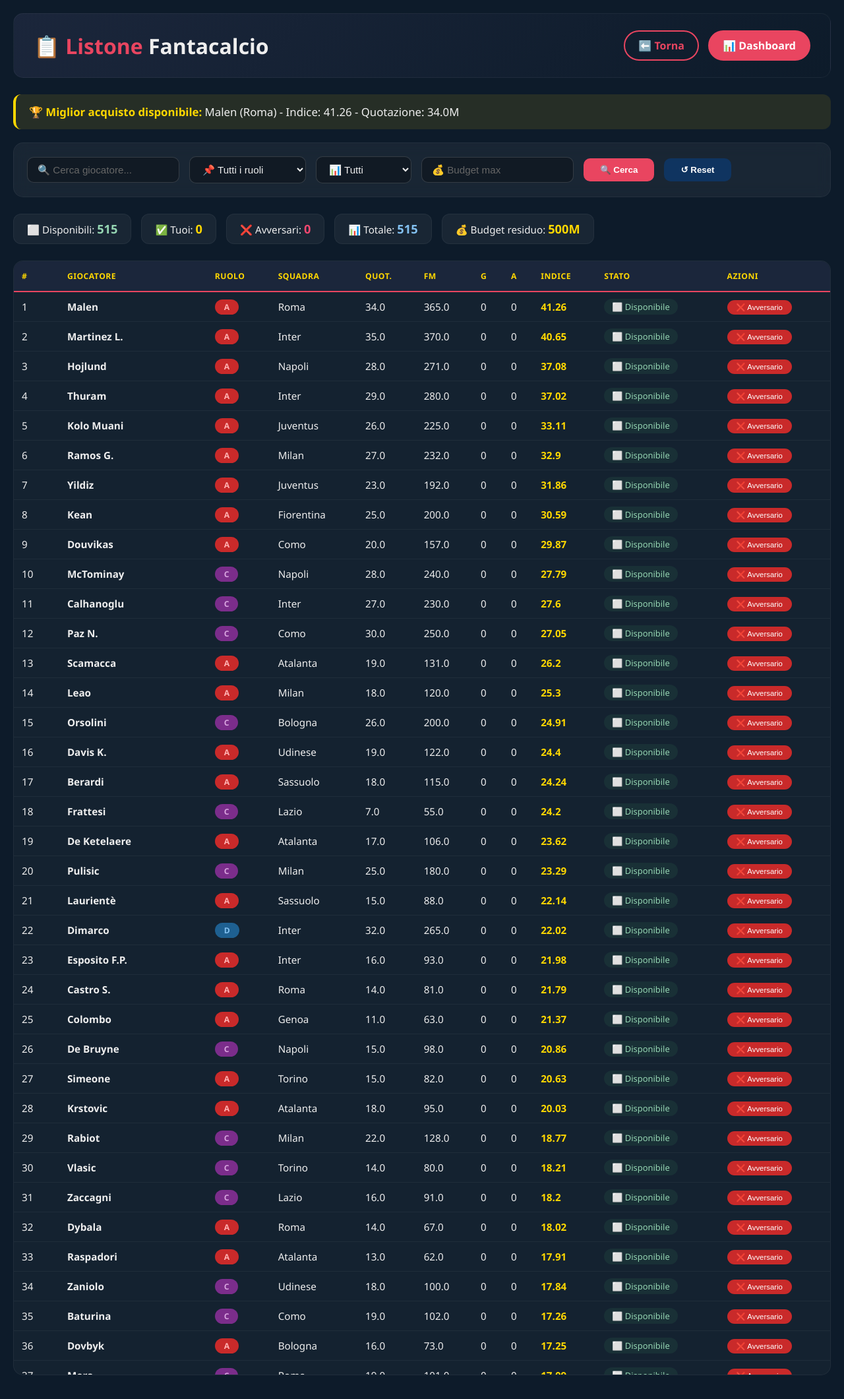
After one commit to filippo-zullo98/Fantabuilder, a Flask app: page /listone in a window 1280 px wide. The commit adds this page. Shown: the top 2121 px of the page at 66% size. Run offline with Flask 3, Linux system fonts and the light colour scheme.

Commit message:
Inclusa la sezione per l'asta in tempo reale

```diff
--- a/app.py
+++ b/app.py
@@ -142,6 +142,62 @@ def avanza_fase():
         gestione_asta.avanza_fase()
     return redirect('/dashboard')
 
+@app.route('/listone')
+def listone():
+    # Prepara tutti i giocatori con il loro stato
+    giocatori = []
+    for g in consigli_engine.giocatori:
+        stato = consigli_engine.get_stato_giocatore(g.nome)
+        giocatori.append({
+            'nome': g.nome,
+            'ruolo': g.ruolo,
+            'squadra': g.squadra,
+            'quotazione': g.quotazione,
+            'fantamedia': g.fantamedia,
+            'gol': g.gol,
+            'assist': g.assist,
+            'indice': g.calcola_indice(),
+            'stato': stato
+        })
+
+    # Ordina per indice decrescente
+    giocatori.sort(key=lambda x: x['indice'], reverse=True)
+
+    # Trova il miglior giocatore disponibile
+    suggerimento_top = None
+    for g in giocatori:
+        if g['stato'] == 'disponibile':
+            suggerimento_top = g
+            break
+
+    # Statistiche
+    stats = {
+        'totale': len(giocatori),
+        'disponibili': len([g for g in giocatori if g['stato'] == 'disponibile']),
+        'tuoi': len([g for g in giocatori if g['stato'] == 'tuo']),
+        'avversari': len([g for g in giocatori if g['stato'] == 'avversario']),
+        'budget_residuo': consigli_engine.budget_rimasto
+    }
+
+    return render_template('listone.html',
+                         giocatori=giocatori,
+                         stats=stats,
+                         suggerimento_top=suggerimento_top)
+
+@app.route('/segna_avversario', methods=['POST'])
+def segna_avversario():
+    nome = request.form.get('nome')
+    if nome:
+        consigli_engine.segna_avversario(nome)
+    return redirect('/listone')
+
+@app.route('/rimuovi_avversario', methods=['POST'])
+def rimuovi_avversario():
+    nome = request.form.get('nome')
+    if nome:
+        consigli_engine.rimuovi_avversario(nome)
+    return redirect('/listone')
+
 @app.route('/reset_asta')
 def reset_asta():
     global gestione_asta
--- a/main.py
+++ b/main.py
@@ -59,6 +59,7 @@ class ConsigliAsta:
         self.acquistati: List[str] = []
         self.budget_rimasto: float = 500
         self.gestione_asta = None
+        self.giocatori_avversari: List[Giocatore] = []  # Lista dei giocatori acquistati dagli avversari
 
     def carica_da_csv(self, file_path: str) -> None:
         try:
@@ -92,14 +93,24 @@ class ConsigliAsta:
         return [g for g in giocatori if g.nome not in self.acquistati]
 
     def suggerisci(self, ruolo: Optional[str] = None, budget: Optional[float] = None,
-                   escludi: List[str] = [], top_n: int = 10) -> List[Dict]:
+                escludi: List[str] = [], top_n: int = 10) -> List[Dict]:
+        # 1. Filtra per ruolo
         candidati = self.filtra_ruolo(ruolo)
-        if escludi:
-            candidati = [g for g in candidati if g.nome not in escludi]
-        candidati = self.escludi_acquistati(candidati)
-        if budget:
+
+        # 2. Crea la lista completa di giocatori da escludere (tuoi + avversari + escludi passati)
+        escludi_completa = set(self.acquistati + self.giocatori_avversari + escludi)
+
+        # 3. Escludi tutti i giocatori nella lista
+        candidati = [g for g in candidati if g.nome not in escludi_completa]
+
+        # 4. Filtra per budget
+        if budget is not None:
             candidati = [g for g in candidati if g.quotazione <= budget]
+
+        # 5. Ordina per indice decrescente
         candidati.sort(key=lambda x: x.calcola_indice(), reverse=True)
+
+        # 6. Restituisci i top N
         return [g.to_dict() for g in candidati[:top_n]]
 
     def suggerisci_per_ruolo(self, budget: float) -> Dict[str, List[Dict]]:
@@ -148,6 +159,26 @@ class ConsigliAsta:
         self.gestione_asta = GestioneAsta(self.budget_rimasto)
         self.gestione_asta.tool = self
         return self.gestione_asta
+
+    def segna_avversario(self, nome_giocatore: str) -> None:
+        """Segna un giocatore come preso dagli avversari"""
+        if nome_giocatore not in self.giocatori_avversari:
+            self.giocatori_avversari.append(nome_giocatore)
+            print(f"🔴 Segnato avversario: {nome_giocatore}")
+
+    def rimuovi_avversario(self, nome_giocatore: str) -> None:
+        """Rimuove un giocatore dalla lista degli avversari (in caso di errore)"""
+        if nome_giocatore in self.giocatori_avversari:
+            self.giocatori_avversari.remove(nome_giocatore)
+
+    def get_stato_giocatore(self, nome: str) -> str:
+        """Restituisce lo stato di un giocatore: 'tuo', 'avversario', 'disponibile'"""
+        if nome in self.acquistati:
+            return 'tuo'
+        elif nome in self.giocatori_avversari:
+            return 'avversario'
+        else:
+            return 'disponibile'
 
 class GestioneAsta:
     def __init__(self, budget_totale=500):
--- a/templates/index.html
+++ b/templates/index.html
@@ -37,6 +37,7 @@
             <a href="/consigli" class="btn">🔍 Cerca consigli</a>
             <a href="/strategia?budget=500" class="btn btn-secondary">📋 Strategia</a>
             <a href="/dashboard" class="btn" style="background: #ffd700; color: #1a1a2e;">📊 Dashboard Asta</a>
+            <a href="/listone" class="btn" style="background: #0f3460;">📋 Listone</a>
         </div>
     </div>
 </body>
--- /dev/null
+++ b/templates/listone.html
@@ -0,0 +1,385 @@
+<!DOCTYPE html>
+<html lang="it">
+<head>
+    <meta charset="UTF-8">
+    <meta name="viewport" content="width=device-width, initial-scale=1.0">
+    <title>📋 Listone Fantacalcio</title>
+    <style>
+        * { margin: 0; padding: 0; box-sizing: border-box; }
+        body {
+            font-family: 'Segoe UI', sans-serif;
+            background: #0d1b2a;
+            color: #eee;
+            padding: 20px;
+            min-height: 100vh;
+        }
+        .container { max-width: 1400px; margin: 0 auto; }
+
+        /* Header uguale alla dashboard */
+        header {
+            background: linear-gradient(135deg, #1b263b, #0d1b2a);
+            padding: 25px 30px;
+            border-radius: 15px;
+            margin-bottom: 25px;
+            display: flex;
+            justify-content: space-between;
+            align-items: center;
+            flex-wrap: wrap;
+            border: 1px solid rgba(255,255,255,0.05);
+        }
+        header h1 { font-size: 2em; }
+        header h1 span { color: #e94560; }
+        .back {
+            color: #e94560;
+            text-decoration: none;
+            font-weight: bold;
+            padding: 10px 20px;
+            border: 2px solid #e94560;
+            border-radius: 25px;
+            transition: all 0.3s;
+            display: inline-block;
+            margin-left: 10px;
+        }
+        .back:hover { background: #e94560; color: #fff; }
+
+        /* Badge ruoli */
+        .ruolo-badge {
+            display: inline-block;
+            padding: 3px 14px;
+            border-radius: 20px;
+            font-weight: bold;
+            font-size: 0.8em;
+        }
+        .ruolo-P { background: #2d6a4f; color: #95d5b2; }
+        .ruolo-D { background: #1e6091; color: #82c0f0; }
+        .ruolo-C { background: #7b2d8b; color: #d9a5e0; }
+        .ruolo-A { background: #c92a2a; color: #ffb3b3; }
+
+        /* Suggerimento top */
+        .suggerimento-top {
+            background: rgba(255, 215, 0, 0.1);
+            border-left: 4px solid #ffd700;
+            padding: 15px 20px;
+            border-radius: 12px;
+            margin-bottom: 20px;
+            font-size: 1.05em;
+        }
+        .suggerimento-top strong { color: #ffd700; }
+
+        /* Filtri - stile dashboard */
+        .filtri-rapidi {
+            background: rgba(255,255,255,0.05);
+            backdrop-filter: blur(10px);
+            padding: 20px;
+            border-radius: 15px;
+            margin-bottom: 25px;
+            border: 1px solid rgba(255,255,255,0.05);
+            display: flex;
+            flex-wrap: wrap;
+            gap: 15px;
+            align-items: center;
+        }
+        .filtri-rapidi input,
+        .filtri-rapidi select {
+            padding: 10px 15px;
+            border-radius: 10px;
+            border: 1px solid rgba(255,255,255,0.15);
+            background: rgba(0,0,0,0.3);
+            color: #eee;
+            font-size: 0.95em;
+            min-width: 140px;
+        }
+        .filtri-rapidi input::placeholder { color: #666; }
+        .filtri-rapidi select option { background: #1a1a2e; }
+        .filtri-rapidi button {
+            padding: 10px 25px;
+            background: #e94560;
+            border: none;
+            border-radius: 10px;
+            color: white;
+            font-weight: bold;
+            cursor: pointer;
+            transition: all 0.3s;
+        }
+        .filtri-rapidi button:hover { background: #c73652; transform: scale(1.02); }
+        .filtri-rapidi .btn-reset {
+            background: #0f3460;
+        }
+        .filtri-rapidi .btn-reset:hover { background: #1a4a7a; }
+
+        /* Statistiche - stile dashboard */
+        .stats-listone {
+            display: flex;
+            flex-wrap: wrap;
+            gap: 15px;
+            margin-bottom: 25px;
+        }
+        .stats-listone .stat-item {
+            background: rgba(255,255,255,0.05);
+            padding: 10px 20px;
+            border-radius: 12px;
+            font-size: 0.95em;
+            border: 1px solid rgba(255,255,255,0.05);
+        }
+        .stats-listone .stat-item .num { font-weight: bold; font-size: 1.2em; }
+        .stats-listone .disponibili .num { color: #95d5b2; }
+        .stats-listone .tuoi .num { color: #ffd700; }
+        .stats-listone .avversari .num { color: #ef476f; }
+        .stats-listone .totale .num { color: #82c0f0; }
+        .stats-listone .budget .num { color: #ffd700; }
+
+        /* Tabella scrollabile - stile dashboard */
+        .tabella-scroll {
+            max-height: 65vh;
+            overflow-y: auto;
+            background: rgba(255,255,255,0.03);
+            border-radius: 15px;
+            border: 1px solid rgba(255,255,255,0.05);
+        }
+        .tabella-scroll::-webkit-scrollbar {
+            width: 8px;
+        }
+        .tabella-scroll::-webkit-scrollbar-track {
+            background: rgba(255,255,255,0.05);
+            border-radius: 10px;
+        }
+        .tabella-scroll::-webkit-scrollbar-thumb {
+            background: #e94560;
+            border-radius: 10px;
+        }
+        .tabella-scroll table {
+            width: 100%;
+            border-collapse: collapse;
+            font-size: 0.95em;
+        }
+        .tabella-scroll th {
+            position: sticky;
+            top: 0;
+            background: #1b263b;
+            padding: 14px 12px;
+            text-align: left;
+            font-weight: bold;
+            color: #ffd700;
+            text-transform: uppercase;
+            font-size: 0.8em;
+            letter-spacing: 0.5px;
+            border-bottom: 2px solid #e94560;
+            z-index: 10;
+        }
+        .tabella-scroll td {
+            padding: 10px 12px;
+            border-bottom: 1px solid rgba(255,255,255,0.05);
+        }
+        .tabella-scroll tr:hover {
+            background: rgba(255,255,255,0.04);
+        }
+        .tabella-scroll .indice {
+            color: #ffd700;
+            font-weight: bold;
+        }
+
+        /* Stati giocatori */
+        .stato-tuo { color: #ffd700; font-weight: bold; }
+        .stato-avversario { color: #ef476f; font-weight: bold; }
+        .stato-disponibile { color: #95d5b2; }
+
+        /* Righe colorate in base allo stato */
+        .tr-tuo { background: rgba(255, 215, 0, 0.05); }
+        .tr-avversario { background: rgba(239, 71, 111, 0.05); opacity: 0.7; }
+        .tr-tuo td:first-child { border-left: 3px solid #ffd700; }
+        .tr-avversario td:first-child { border-left: 3px solid #ef476f; }
+
+        /* Pulsanti azioni */
+        .btn-avversario {
+            background: #c92a2a;
+            border: none;
+            color: white;
+            padding: 4px 14px;
+            border-radius: 15px;
+            cursor: pointer;
+            font-size: 0.75em;
+            transition: all 0.3s;
+        }
+        .btn-avversario:hover { background: #a01e1e; transform: scale(1.05); }
+        .btn-ripristina {
+            background: #0f3460;
+            border: none;
+            color: white;
+            padding: 4px 14px;
+            border-radius: 15px;
+            cursor: pointer;
+            font-size: 0.75em;
+            transition: all 0.3s;
+        }
+        .btn-ripristina:hover { background: #1a4a7a; transform: scale(1.05); }
+        .stato-label {
+            font-size: 0.85em;
+            padding: 3px 12px;
+            border-radius: 15px;
+            display: inline-block;
+        }
+        .stato-label.tuo { background: rgba(255,215,0,0.2); color: #ffd700; }
+        .stato-label.avversario { background: rgba(239,71,111,0.2); color: #ef476f; }
+        .stato-label.disponibile { background: rgba(45,106,79,0.2); color: #95d5b2; }
+
+        @media (max-width: 768px) {
+            .filtri-rapidi { flex-direction: column; align-items: stretch; }
+            .filtri-rapidi input, .filtri-rapidi select { min-width: 100%; }
+            .tabella-scroll { font-size: 0.8em; }
+            .tabella-scroll th, .tabella-scroll td { padding: 6px 8px; }
+            header { flex-direction: column; gap: 10px; text-align: center; }
+        }
+    </style>
+</head>
+<body>
+    <div class="container">
+        <header>
+            <h1>📋 <span>Listone</span> Fantacalcio</h1>
+            <div>
+                <a href="/" class="back">⬅️ Torna</a>
+                <a href="/dashboard" class="back" style="background:#e94560;color:#fff;border-color:#e94560;">📊 Dashboard</a>
+            </div>
+        </header>
+
+        <!-- Suggerimento top -->
+        {% if suggerimento_top %}
+        <div class="suggerimento-top">
+            🏆 <strong>Miglior acquisto disponibile:</strong>
+            {{ suggerimento_top.nome }} ({{ suggerimento_top.squadra }}) -
+            Indice: {{ suggerimento_top.indice }} -
+            Quotazione: {{ suggerimento_top.quotazione }}M
+        </div>
+        {% endif %}
+
+        <!-- Filtri -->
+        <div class="filtri-rapidi">
+            <input type="text" id="filtroNome" placeholder="🔍 Cerca giocatore..." onkeyup="filtraTabella()">
+            <select id="filtroRuolo" onchange="filtraTabella()">
+                <option value="tutti">📌 Tutti i ruoli</option>
+                <option value="P">🧤 Portieri</option>
+                <option value="D">🛡️ Difensori</option>
+                <option value="C">🎯 Centrocampisti</option>
+                <option value="A">⚡ Attaccanti</option>
+            </select>
+            <select id="filtroStato" onchange="filtraTabella()">
+                <option value="tutti">📊 Tutti</option>
+                <option value="disponibile">⬜ Disponibili</option>
+                <option value="tuo">✅ Tuoi</option>
+                <option value="avversario">❌ Avversari</option>
+            </select>
+            <input type="number" id="filtroBudget" placeholder="💰 Budget max" step="0.5" onchange="filtraTabella()">
+            <button onclick="filtraTabella()">🔍 Cerca</button>
+            <button class="btn-reset" onclick="resetFiltri()">↺ Reset</button>
+        </div>
+
+        <!-- Statistiche -->
+        <div class="stats-listone">
+            <span class="stat-item disponibili">⬜ Disponibili: <span class="num">{{ stats.disponibili }}</span></span>
+            <span class="stat-item tuoi">✅ Tuoi: <span class="num">{{ stats.tuoi }}</span></span>
+            <span class="stat-item avversari">❌ Avversari: <span class="num">{{ stats.avversari }}</span></span>
+            <span class="stat-item totale">📊 Totale: <span class="num">{{ stats.totale }}</span></span>
+            <span class="stat-item budget">💰 Budget residuo: <span class="num">{{ stats.budget_residuo }}M</span></span>
+        </div>
+
+        <!-- Tabella -->
+        <div class="tabella-scroll" id="tabellaContainer">
+            <table id="tabellaGiocatori">
+                <thead>
+                    <tr>
+                        <th>#</th>
+                        <th>Giocatore</th>
+                        <th>Ruolo</th>
+                        <th>Squadra</th>
+                        <th>Quot.</th>
+                        <th>FM</th>
+                        <th>G</th>
+                        <th>A</th>
+                        <th>Indice</th>
+                        <th>Stato</th>
+                        <th>Azioni</th>
+                    </tr>
+                </thead>
+                <tbody>
+                    {% for g in giocatori %}
+                    <tr class="tr-{{ g.stato }}" data-nome="{{ g.nome }}" data-ruolo="{{ g.ruolo }}" data-squadra="{{ g.squadra }}" data-quotazione="{{ g.quotazione }}" data-stato="{{ g.stato }}">
+                        <td>{{ loop.index }}</td>
+                        <td><strong>{{ g.nome }}</strong></td>
+                        <td><span class="ruolo-badge ruolo-{{ g.ruolo }}">{{ g.ruolo }}</span></td>
+                        <td>{{ g.squadra }}</td>
+                        <td>{{ g.quotazione }}</td>
+                        <td>{{ g.fantamedia }}</td>
+                        <td>{{ g.gol }}</td>
+                        <td>{{ g.assist }}</td>
+                        <td><span class="indice">{{ g.indice }}</span></td>
+                        <td>
+                            <span class="stato-label {{ g.stato }}">
+                                {% if g.stato == 'tuo' %}✅ Tuo
+                                {% elif g.stato == 'avversario' %}❌ Avversario
+                                {% else %}⬜ Disponibile
+                                {% endif %}
+                            </span>
+                        </td>
+                        <td>
+                            {% if g.stato == 'disponibile' %}
+                                <form method="POST" action="/segna_avversario" style="display:inline;">
+                                    <input type="hidden" name="nome" value="{{ g.nome }}">
+                                    <button type="submit" class="btn-avversario">❌ Avversario</button>
+                                </form>
+                            {% elif g.stato == 'avversario' %}
+                                <form method="POST" action="/rimuovi_avversario" style="display:inline;">
+                                    <input type="hidden" name="nome" value="{{ g.nome }}">
+                                    <button type="submit" class="btn-ripristina">↺ Ripristina</button>
+                                </form>
+                            {% else %}
+                                <span style="color:#888;font-size:0.8em;">✔️</span>
+                            {% endif %}
+                        </td>
+                    </tr>
+                    {% endfor %}
+                </tbody>
+            </table>
+        </div>
+    </div>
+
+    <script>
+        function filtraTabella() {
+            const nome = document.getElementById('filtroNome').value.toLowerCase();
+            const ruolo = document.getElementById('filtroRuolo').value;
+            const stato = document.getElementById('filtroStato').value;
+            const budget = parseFloat(document.getElementById('filtroBudget').value) || Infinity;
+
+            const rows = document.querySelectorAll('#tabellaGiocatori tbody tr');
+            let visibili = 0;
+
+            rows.forEach(row => {
+                const rowNome = row.dataset.nome.toLowerCase();
+                const rowRuolo = row.dataset.ruolo;
+                const rowStato = row.dataset.stato;
+                const rowQuotazione = parseFloat(row.dataset.quotazione);
+
+                let mostra = true;
+
+                if (nome && !rowNome.includes(nome)) mostra = false;
+                if (ruolo !== 'tutti' && rowRuolo !== ruolo) mostra = false;
+                if (stato !== 'tutti' && rowStato !== stato) mostra = false;
+                if (rowQuotazione > budget) mostra = false;
+
+                row.style.display = mostra ? '' : 'none';
+                if (mostra) visibili++;
+            });
+        }
+
+        function resetFiltri() {
+            document.getElementById('filtroNome').value = '';
+            document.getElementById('filtroRuolo').value = 'tutti';
+            document.getElementById('filtroStato').value = 'tutti';
+            document.getElementById('filtroBudget').value = '';
+            filtraTabella();
+        }
+
+        document.addEventListener('DOMContentLoaded', function() {
+            document.getElementById('filtroNome').addEventListener('input', filtraTabella);
+        });
+    </script>
+</body>
+</html>
```
